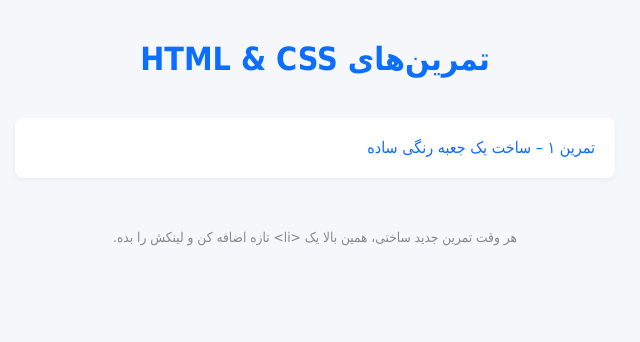
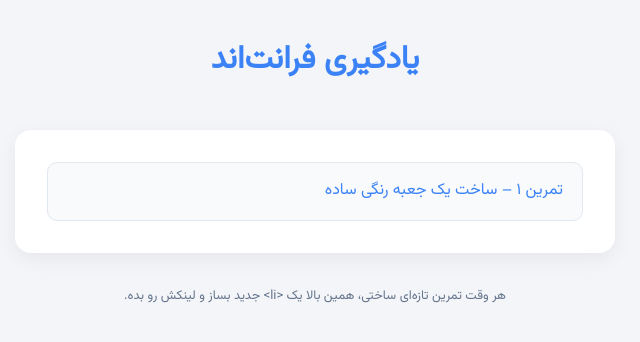
Before and after one commit to mahdi-bouzarjomehri/frontend-foundations-practice, a plain HTML site: page index.html in a window 1280 px wide. Shown: the whole page, without its empty margins (325-965 px from the left). Drawn offline with Linux system fonts and the light colour scheme.

Commit message:
Update index.html

```diff
--- a/index.html
+++ b/index.html
@@ -2,87 +2,115 @@
 <html lang="fa" dir="rtl">
 <head>
   <meta charset="UTF-8" />
-  <title>Frontend Foundations Practice</title>
+  <title>یادگیری فرانت‌اند | تمرین‌های من</title>
 
-  <!-- این استایل فقط همین یک صفحه را زیبا می‌کند -->
+  <!-- فونت رایگان و سبک -->
+  <link href="https://fonts.googleapis.com/css2?family=Vazirmatn&display=swap" rel="stylesheet">
+
   <style>
-    /* تم رنگی ساده و کم‌نویس */
     :root {
-      --bg: #f5f7fa;
+      --bg: #f3f5f9;
       --card: #ffffff;
-      --accent: #0d6efd;
-      --text: #333;
+      --accent: #3b82f6;
+      --text: #1e293b;
     }
+
     * {
       box-sizing: border-box;
       margin: 0;
       padding: 0;
     }
+
     body {
-      font-family: "Vazirmatn", Tahoma, Arial, sans-serif;
+      font-family: "Vazirmatn", sans-serif;
       background: var(--bg);
       color: var(--text);
-      line-height: 1.7;
-      padding: 2rem;
+      line-height: 1.8;
+      padding: 2rem 1rem;
     }
+
+    header {
+      text-align: center;
+      margin-bottom: 2.5rem;
+    }
+
     h1 {
-      text-align: center;
-      margin-bottom: 2rem;
+      font-size: 2rem;
       color: var(--accent);
     }
-    /* لیست تمرین‌ها */
+
+    /* کارت اصلی */
+    .wrapper {
+      max-width: 600px;
+      margin: 0 auto;
+      background: var(--card);
+      border-radius: 16px;
+      padding: 2rem;
+      box-shadow: 0 6px 20px rgba(0, 0, 0, 0.06);
+    }
+
     ul {
       list-style: none;
-      max-width: 600px;
-      margin: 0 auto;
+      display: flex;
+      flex-direction: column;
+      gap: 0.75rem;
     }
+
     li {
-      background: var(--card);
-      margin: .5rem 0;
-      padding: 1rem 1.25rem;
-      border-radius: 8px;
-      box-shadow: 0 2px 5px rgba(0,0,0,.05);
-      transition: transform .15s;
+      background: #f8fafc;
+      border: 1px solid #e2e8f0;
+      border-radius: 10px;
+      padding: 0.9rem 1.2rem;
+      transition: transform 0.2s, box-shadow 0.2s;
     }
+
     li:hover {
-      transform: translateX(-5px);
+      transform: translateY(-3px);
+      box-shadow: 0 4px 12px rgba(0, 0, 0, 0.08);
     }
+
     a {
       color: var(--accent);
+      font-weight: 500;
       text-decoration: none;
-      font-weight: 500;
     }
+
     a:hover {
       text-decoration: underline;
     }
-    /* فوتر کوچک */
+
     footer {
       text-align: center;
-      margin-top: 3rem;
-      font-size: .85rem;
-      color: #888;
+      margin-top: 2rem;
+      font-size: 0.8rem;
+      color: #64748b;
     }
   </style>
 </head>
 
 <body>
-  <h1>تمرین‌های HTML & CSS</h1>
+  <header>
+    <h1>یادگیری فرانت‌اند</h1>
+  </header>
 
-  <!-- هر تمرین را اینجا اضافه کنید -->
+  <main class="wrapper">
     <ul>
+      <!-- تمرین اول -->
       <li>
         <a href="01-hello-box/index.html">تمرین ۱ – ساخت یک جعبه رنگی ساده</a>
       </li>
-    <!-- نمونه‌ی بعدی (همین خط را کپی کنید و اطلاعات را عوض کنید) -->
+
+      <!-- هر تمرین جدید را همین زیر اضافه کنید -->
       <!--
       <li>
-      <a href="02-center-avatar/index.html">تمرین ۲ – آواتار وسط‌چین با فلکس‌باکس</a>
+        <a href="02-flex-hero/index.html">تمرین ۲ – هدر با فلکس‌باکس</a>
       </li>
       -->
     </ul>
+  </main>
 
   <footer>
-    هر وقت تمرین جدید ساختی، همین بالا یک &lt;li&gt; تازه اضافه کن و لینکش را بده.
+    هر وقت تمرین تازه‌ای ساختی، همین بالا یک &lt;li&gt; جدید بساز و لینکش رو بده.
   </footer>
 </body>
 </html>
```
Lines whose indentation alone changed are shown as unchanged.
